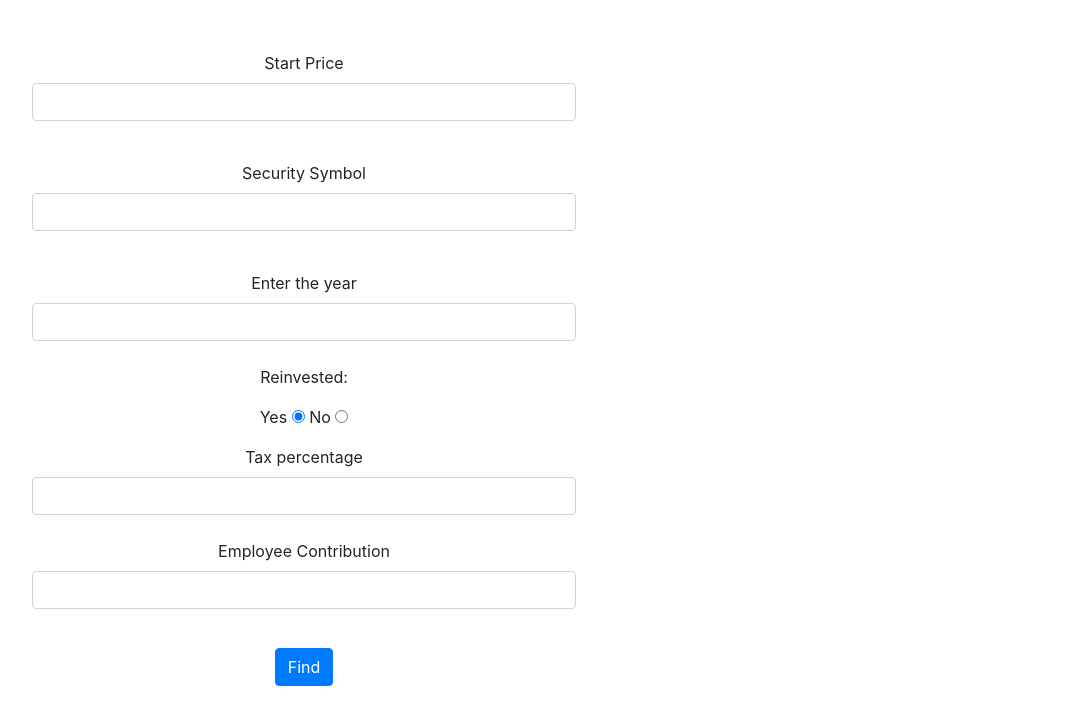
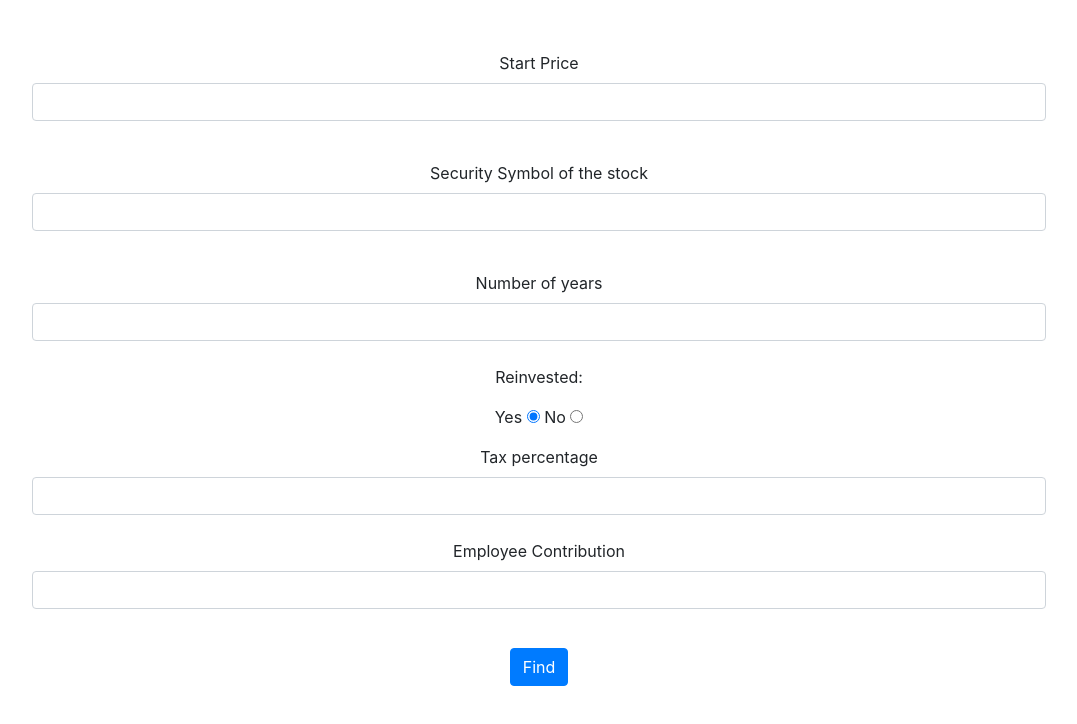
Before and after one commit to sumaiya2908/drip-api.github.io, a plain HTML site: page index.html in a window 1280 px wide. Shown: the part 134-858 px from the top of the page, without its empty margins (101-1178 px from the left). Drawn offline with nearby package versions, Linux system fonts and the light colour scheme.

Commit message:
Change form label for years

```diff
--- a/index.html
+++ b/index.html
@@ -20,10 +20,10 @@
             </div>
 
             <div class="form-group">
-                <label for="symbol">Security Symbol</label>
+                <label for="symbol">Security Symbol of the stock</label>
                 <input class="form-control" id="symbol" value="" type="text"><br>
             </div>
-            <label for="year">Enter the year</label>
+            <label for="year">Number of years</label>
             <input class="form-control" id="year" type="number" value=""><br>
             <label for="reinvest">Reinvested: </label>
             <div class="p-2">
--- a/styles.css
+++ b/styles.css
@@ -24,14 +24,3 @@ h1{
 button{
     margin : 15px;
 }
-
-
-
-
-
-@media screen and (min-width: 786px) {
-    form {
-        width: 50vw;
-        text-align: center;
-    }
-}
```
